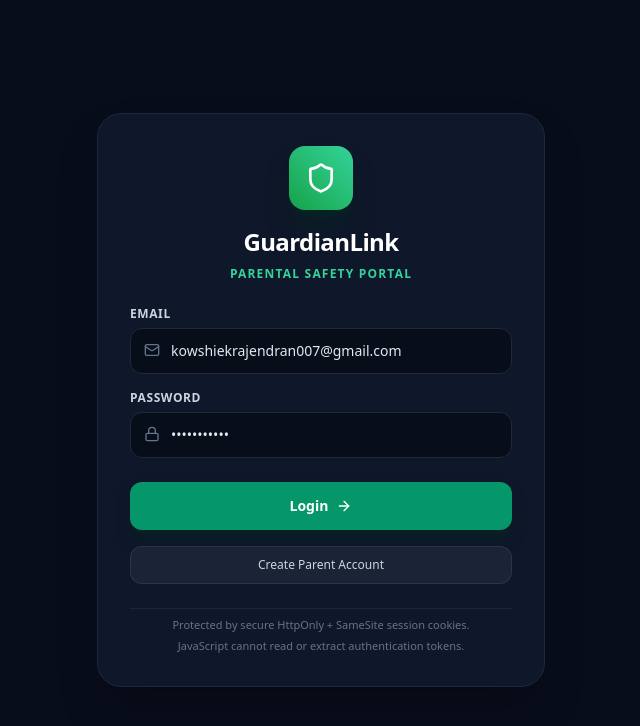
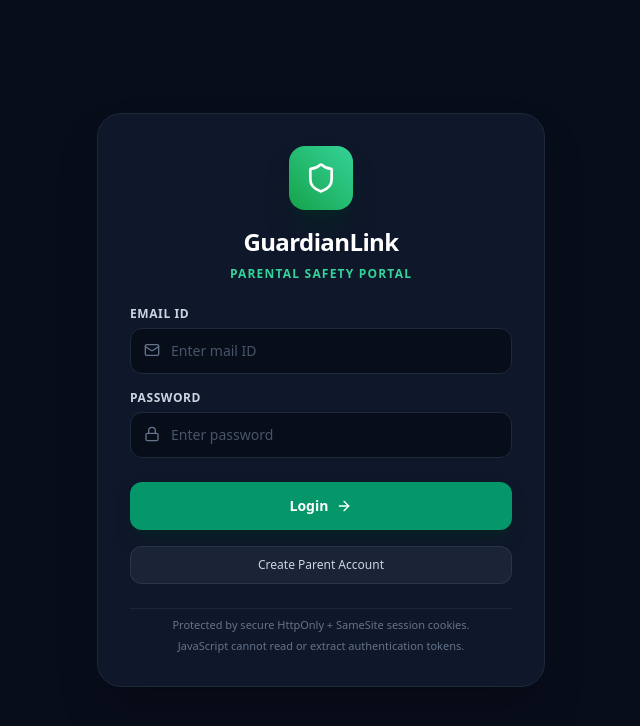
Before and after one commit to projectking-MK/DevCare, a React (Vite) app in the folder client/: page /login in a window 1280 px wide. Shown: the top 726 px of the page, without its empty margins (319-959 px from the left). Built offline with nearby package versions, Linux system fonts and the light colour scheme; no server answers.

Commit message:
fix: remove pre-filled login credentials and prompt for mail ID and password

```diff
--- a/client/src/pages/LoginPage.tsx
+++ b/client/src/pages/LoginPage.tsx
@@ -5,8 +5,8 @@ import { useAuth } from '../hooks/useAuth';
 import { isChildDevicePaired } from '../utils/storage';
 
 export const LoginPage: React.FC = () => {
-  const [email, setEmail] = useState('kowshiekrajendran007@gmail.com');
-  const [password, setPassword] = useState('Parent@Kows');
+  const [email, setEmail] = useState('');
+  const [password, setPassword] = useState('');
   const [isSubmitting, setIsSubmitting] = useState(false);
   const [showAccountInfo, setShowAccountInfo] = useState(false);
   const [errorMsg, setErrorMsg] = useState<string | null>(null);
@@ -62,7 +62,7 @@ export const LoginPage: React.FC = () => {
         <form onSubmit={handleLogin} className="space-y-4">
           <div>
             <label className="block text-xs font-semibold text-slate-300 uppercase tracking-wider mb-1.5">
-              Email
+              Email ID
             </label>
             <div className="relative">
               <Mail className="w-4 h-4 absolute left-3.5 top-3.5 text-slate-500" />
@@ -71,7 +71,8 @@ export const LoginPage: React.FC = () => {
                 required
                 value={email}
                 onChange={(e) => setEmail(e.target.value)}
-                placeholder="parent@example.com"
+                placeholder="Enter mail ID"
+                autoComplete="email"
                 className="w-full pl-10 pr-4 py-3 bg-slate-950 border border-slate-800 rounded-xl text-sm text-slate-200 placeholder:text-slate-600 focus:outline-none focus:ring-2 focus:ring-emerald-500/40 focus:border-emerald-500 transition-all"
               />
             </div>
@@ -88,7 +89,8 @@ export const LoginPage: React.FC = () => {
                 required
                 value={password}
                 onChange={(e) => setPassword(e.target.value)}
-                placeholder="••••••••••••"
+                placeholder="Enter password"
+                autoComplete="current-password"
                 className="w-full pl-10 pr-4 py-3 bg-slate-950 border border-slate-800 rounded-xl text-sm text-slate-200 placeholder:text-slate-600 focus:outline-none focus:ring-2 focus:ring-emerald-500/40 focus:border-emerald-500 transition-all"
               />
             </div>
@@ -124,10 +126,6 @@ export const LoginPage: React.FC = () => {
             <p className="leading-relaxed">
               In this database-free zero-persistence security model, parent authentication is tied to environment configuration (<span className="font-mono text-emerald-400">PARENT_EMAIL</span> and bcrypt <span className="font-mono text-emerald-400">PARENT_PASSWORD_HASH</span>).
             </p>
-            <p className="text-[11px] text-slate-500">
-              Default development credentials: <br/>
-              <span className="font-mono text-slate-300">parent@example.com</span> / <span className="font-mono text-slate-300">GuardianPass123!</span>
-            </p>
           </div>
         )}
 
```
